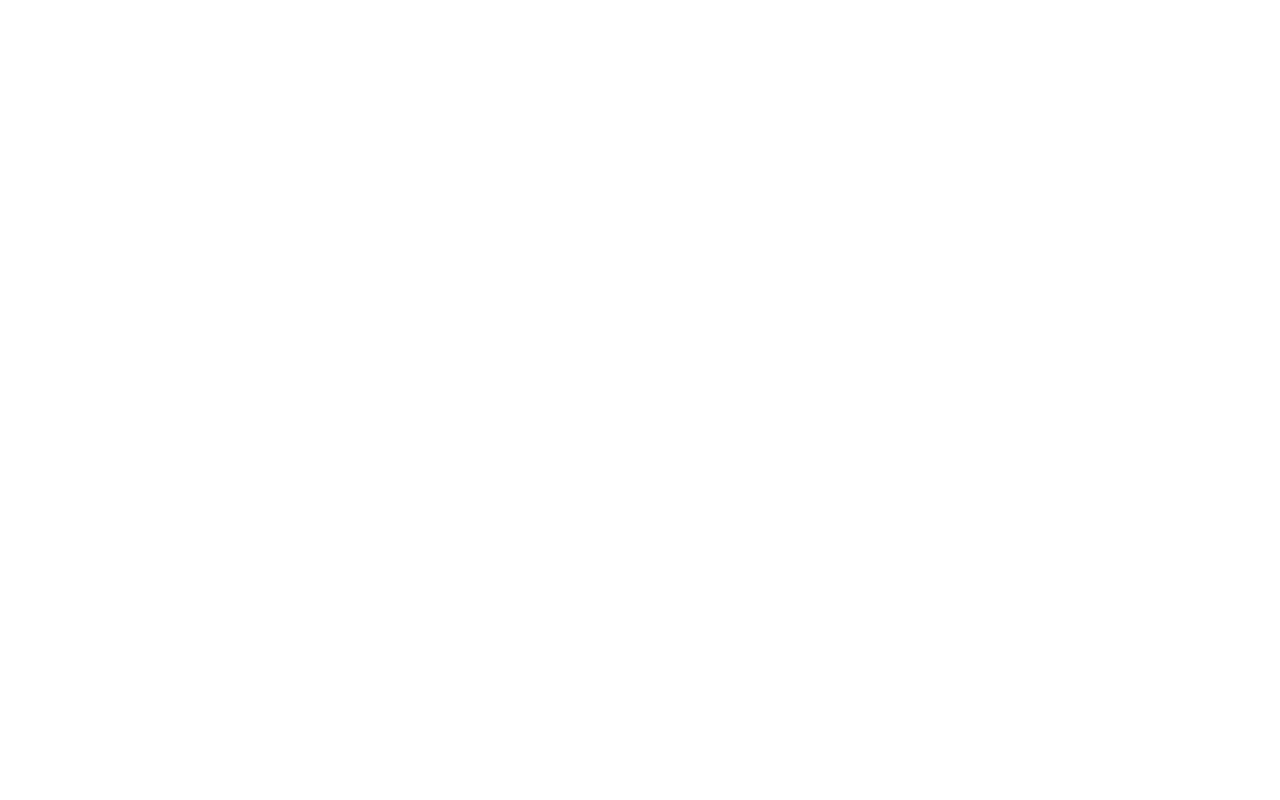
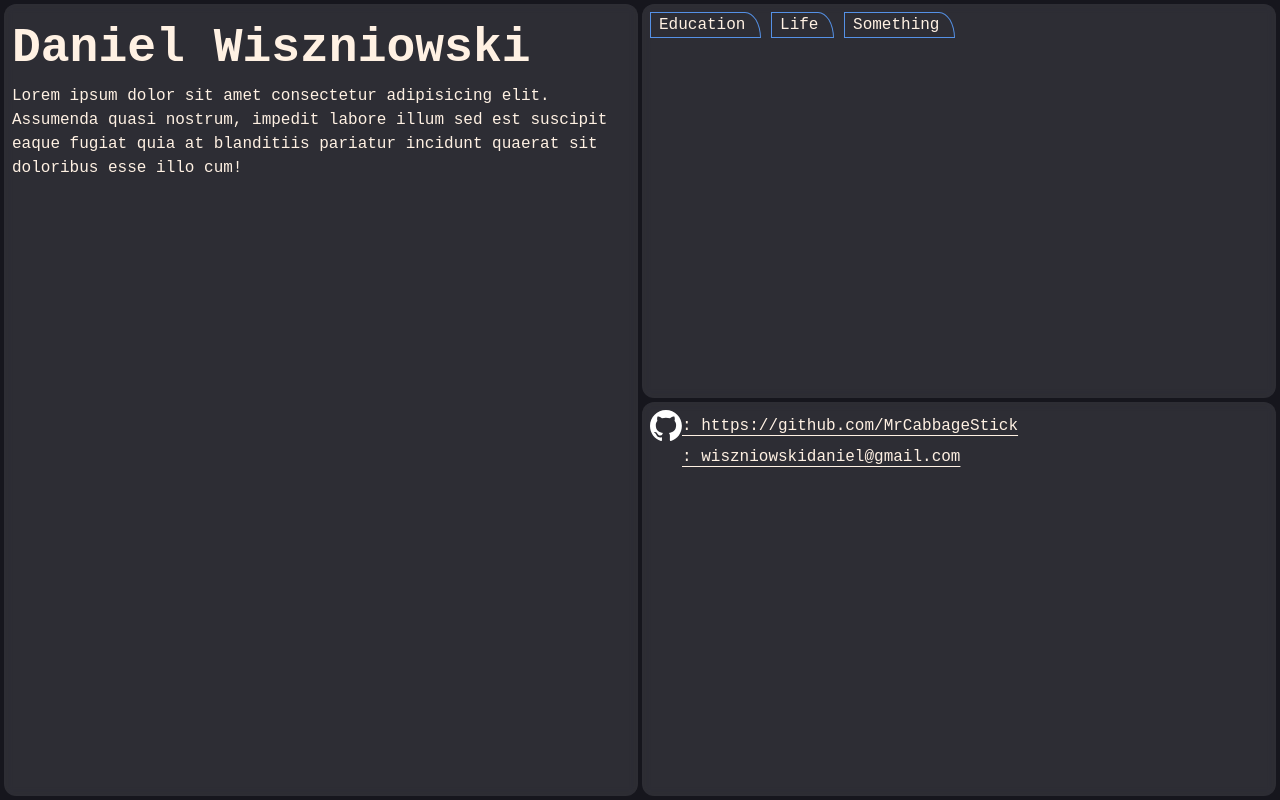
Before and after one commit to MrCabbageStick/portfolio, a website: page src/index.html in a window 1280 px wide. Drawn offline with nearby package versions, Linux system fonts and the light colour scheme; files that its build step writes are made by us from their sources; a web font is replaced by a local one.

Commit message:
Not looking how i wanted it to look

```diff
--- a/src/index.html
+++ b/src/index.html
@@ -5,11 +5,46 @@
     <meta name="viewport" content="width=device-width, initial-scale=1.0">
     <title>Daniel Wiszniowski</title>
 
+    <!-- Google Fonts -->
+    <link rel="preconnect" href="https://fonts.googleapis.com">
+    <link rel="preconnect" href="https://fonts.gstatic.com" crossorigin>
+    <link href="https://fonts.googleapis.com/css2?family=Red+Hat+Mono:wght@300;400;600;700&display=swap" rel="stylesheet">
+
+    <!-- Separator without a name -->
     <link rel="stylesheet" href="./css/main.css">
+
 </head>
 <body>
 
+    <section class="intro">
 
+        <h1>Daniel Wiszniowski</h1>
+        <p>
+            Lorem ipsum dolor sit amet consectetur adipisicing elit. Assumenda quasi nostrum, impedit labore illum sed est suscipit eaque fugiat quia at blanditiis pariatur incidunt quaerat sit doloribus esse illo cum!
+        </p>
+
+    </section>
+
+    <section class="about-me">
+
+        <div class="tabs">
+            <button>Education</button>
+            <button>Life</button>
+            <button>Something</button>
+        </div>
+
+        <p class="info"></p>
+
+    </section>
+
+    <section class="contact">
+        <a href="https://github.com/MrCabbageStick">
+            <img src="./img/github-mark-white.svg" alt="GitHub:" class="small-icon">: https://github.com/MrCabbageStick
+        </a>
+        <a href="mailto:wiszniowskidaniel@gmail.com">
+            <img src="./img/email_cutout_icon.svg" alt="E-mail" class="small-icon">: wiszniowskidaniel@gmail.com
+        </a>
+    </section>
 
 </body>
 </html>
--- a/src/sass/main.scss
+++ b/src/sass/main.scss
@@ -1 +1,135 @@
-@use "./reset"
+@use "./reset";
+@use "./colors" as clr;
+
+:root{
+
+    --clr-main-900: #16161D;
+    --clr-main-100: #fff1e3;
+    --clr-main-100-semi-transparent: #fff1e329;
+
+    --clr-accent-400: #5591e6;
+    --clr-accent-semi-transparent: #5591e663;
+
+    --clr-main-bg: var(--clr-main-900);
+    --clr-main-fg: var(--clr-main-100);
+}
+
+html,
+body{
+    height: 100%;
+}
+
+body{
+    background-color: var(--clr-main-bg);
+    // background-image: radial-gradient(circle at 50% 50%, var(--clr-main-100-semi-transparent) 0%, var(--clr-main-100-semi-transparent) 10%, transparent 10%);
+    background-size: 1rem 1rem;
+
+    color: var(--clr-main-fg);
+    font-family: 'Red Hat Mono', monospace;
+
+    display: grid;
+    grid-template-columns: 1fr 1fr;
+    grid-template-rows: 1fr 1fr;
+    grid-template-areas:
+        "intro about"
+        "intro contact";
+    gap: .25rem;
+
+    padding: .25rem;
+    // border: 2px solid var(--clr-accent-400);
+    border-radius: 1rem;
+}
+
+.intro{
+    grid-area: intro;
+}
+
+.about-me{
+    grid-area: about;
+}
+
+.contact{
+    grid-area: contact;
+}
+
+///////////
+
+a{
+    display: flex;
+    align-items: center;
+    color: var(--clr-main-fg);
+    text-underline-offset: .3rem;
+}
+
+h1{
+    font-size: 3rem;
+}
+
+section{
+    // border: 1px solid var(--clr-accent-400);
+    border-radius: .75rem;
+
+    // box-shadow: inset 0 0 .5rem var(--clr-accent-semi-transparent);
+
+    padding: .5rem;
+    position: relative;
+}
+section::before{
+    content: '';
+    pointer-events: none;
+    position: absolute;
+    top: 0;
+    left: 0;
+    right: 0;
+    bottom: 0;
+    border-radius: inherit;
+    background-color: rgba(255, 255, 255, .1);
+    backdrop-filter: blur(5px);
+    z-index: -1;
+}
+
+button{
+    --_bg: transparent;
+    outline: 0;
+    background-color: var(--_bg);
+    color: inherit;
+    border: 1px solid var(--clr-accent-400);
+    border-right: 0;
+    position: relative;
+    margin-right: 1rem;
+    padding-left: .5rem;
+    cursor: pointer;
+    transition: .25s background-color;
+}
+button:focus-visible,
+button:hover{
+    --_bg: var(--clr-accent-semi-transparent);
+}
+
+button::after{
+    content: '';
+    position: absolute;
+    left: 100%;
+    bottom: -1px;
+    top: -1px;
+    // height: 100%;
+    width: 1rem;
+    border: 1px solid var(--clr-accent-400);
+    background-color: var(--_bg);
+    border-left: 0;
+    border-radius: 0% 100% 0% 0%;
+    transition: .1s background-color;
+}
+
+///////////
+.small-icon{
+    width: 2rem;
+}
+
+.small-text-icon{
+    font-size: 2rem;
+    width: 2rem;
+    font-weight: bold;
+    text-decoration: none !important;
+    text-align: center;
+}
```
Also changed, not shown: src/img/email_cutout_icon.svg (added), src/img/github-mark-white.svg (added).
